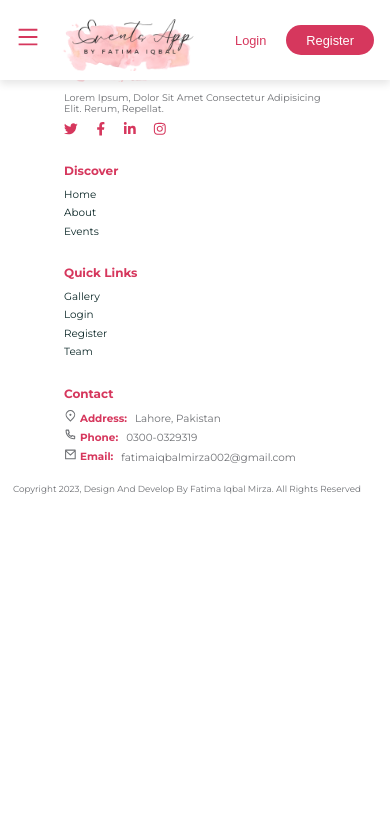
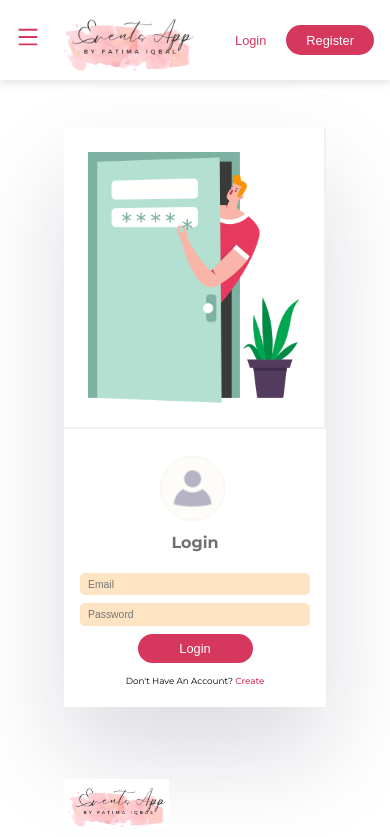
Before and after one commit to fatimaiqbal02/mern-events-app, a React (Create React App) app in the folder client/: page /login in a window 390 px wide. Shown: the top 837 px of the page. Built offline with nearby package versions, Linux system fonts and the light colour scheme; a web font is replaced by a local one.

Commit message:
Create Responsive Login Page

```diff
--- a/client/src/pages/Login.jsx
+++ b/client/src/pages/Login.jsx
@@ -1,9 +1,49 @@
-import React from 'react'
+import React, {useState} from 'react'
+import { Link } from 'react-router-dom'
+import '../styles/login.css'
+import loginImg from '../assets/images/login.png'
+import userIcon from '../assets/images/user.png'
+
 
 const Login = () => {
+
+  const [credentials, setCredentials] = useState({
+    email: undefined,
+    password: undefined
+});
+
+  //handling form
+  const handleChange = e => {
+    setCredentials(prev => ({ ...prev, [e.target.id]: e.target.value }))
+  };
+
+  const handleClick = e =>{
+    e.preventDefault()
+    console.log(credentials)
+  }
+
   return (
-    <div>
-      This is a login page
+    <div className='form__container'>
+            <div className="login__container">
+
+              <div className="login__content">
+                <img src={loginImg} alt="" />
+              </div>
+
+              <div className="login__form">
+                <div className="user">
+                  <img src={userIcon} alt="" />
+                </div>
+                <h2>Login</h2>
+
+                <form onSubmit={handleClick}>
+                    <input type="email" placeholder='Email' required id='email' onChange={handleChange}/>
+                    <input type="password" placeholder='Password' required id='password' onChange={handleChange} />
+                  <button className='btn primary__btn auth__btn' type='submit'>Login</button>
+                   <p>don't have an account? <Link to='/register'>Create</Link></p>
+                </form>
+              </div>
+            </div>
     </div>
   )
 }
--- /dev/null
+++ b/client/src/styles/login.css
@@ -0,0 +1,96 @@
+.form__container {
+  display: flex;
+  justify-content: center;
+  align-items: center;
+  min-height: 80vh;
+  margin-top: 10rem;
+}
+
+.login__container {
+  display: flex;
+  width: 700px;
+  min-height: 400px;
+  overflow: hidden;
+  box-shadow: rgba(17, 12, 46, 0.15) 0px 48px 100px 0px;
+}
+.login__content{
+  flex-basis: 50%;
+  display: flex;
+  justify-content: center;
+  align-items: center;
+  flex-direction: column;
+}
+.login__content img {
+  padding: 3rem;
+  width: 100%;
+  border-right: 2px solid rgb(242, 241, 241);
+}
+
+.login__form {
+  flex-basis: 50%;
+  position: relative;
+}
+.login__form .user img{
+  width: 80%;
+}
+.login__form .user{
+  width: 80px;
+  height: 80px;
+  position: absolute;
+  top:6%;
+  left: 53%;
+  transform: translate(-53%, 13%);
+}
+
+.login__form h2 {
+  color: var(--text-color);
+  text-align: center;
+  margin-bottom: 2rem;
+  font-size: 2rem;
+  margin-top: 13rem;
+}
+
+.login__form  form{
+  margin: 2.6rem 2rem;
+}
+.login__form input {
+  width: 100%;
+  padding: 0.7rem 1rem;
+  border-radius: 5px;
+  outline: none;
+  font-size: 1.3rem;
+  margin-bottom: 1rem;
+  background-color: bisque;
+}
+
+.login__form input:focus {
+  outline: none;
+}
+
+.login__form .btn{
+  width: 50%;
+  display: block;
+  margin: auto;
+}
+
+.login__form p {
+  font-size: 1.1rem;
+  margin-top: 1.5rem;
+  text-align: center;
+}
+
+.login__form p a {
+  color: var(--secondary-color);
+  text-decoration: none;
+  font-weight: 500;
+}
+
+@media  only screen and (max-width: 768px) {
+ .login__container{
+  flex-direction: column;
+  margin: 3rem 8rem;
+ }
+ .login__content img {
+  border-bottom: 2px solid rgb(242, 241, 241);
+}
+}
```
Also changed, not shown: client/src/assets/images/login.png (added), client/src/assets/images/user.png (added).
